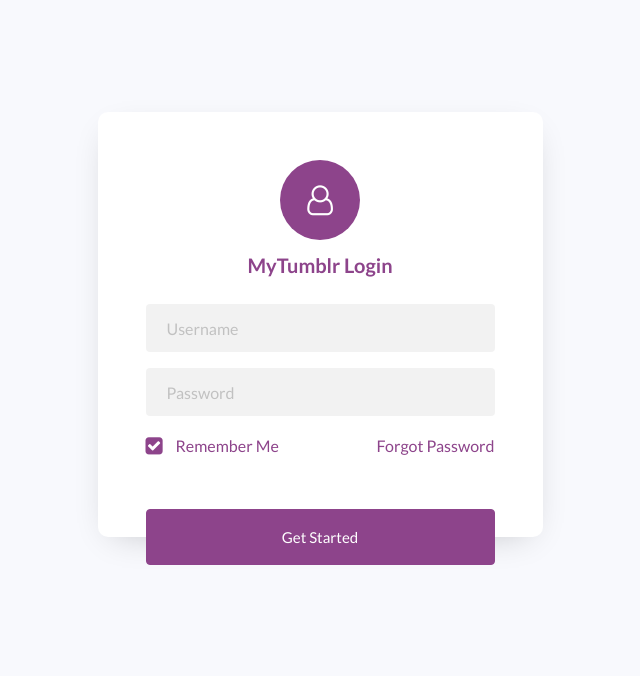
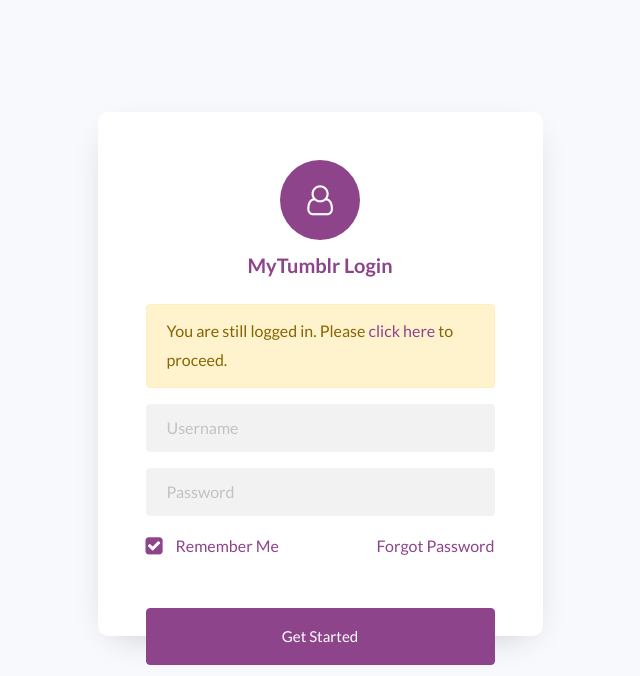
Before and after one commit to LaugoRamonJacob/act6-MyTumblr-Laugo, a PHP site: page /index.php in a window 1280 px wide. Shown: the top 676 px of the page, without its empty margins (320-960 px from the left). Run offline with PHP 8.4, Linux system fonts and the light colour scheme; the visitor is signed in with stand-in values (Sample User, id 1).

Commit message:
alert signs has been added

```diff
--- a/index.php
+++ b/index.php
@@ -61,8 +61,40 @@
 		      	</div>
 		      	<h3 class="text-center mb-4">MyTumblr Login</h3>
 
-						<form action="#" class="login-form">
+
+
+						<form method="POST" class="login-form">
+
 		      		<div class="form-group">
+		      			<?php
+
+		      			//this is the messaging
+
+		      			if (isset($_REQUEST['notexist'])===true) {
+
+		      				echo "<div class='alert alert-danger' role='alert'> Username does not exist...</div>";
+		      			} elseif (isset($_REQUEST['wrongpass'])===true){
+		      					echo "<div class='alert alert-warning' role='alert'> Incorrect Password...</div>";
+		      			}
+		      				elseif (isset($_REQUEST['success'])===true){
+		      					echo "<div class='alert alert-success' role='alert'> Redirecting...</div>";
+		      					header ("Refresh: 5; url=account.php");
+		      				}
+		      				elseif (isset($_REQUEST['logout'])===true){
+		      					echo "<div class='alert alert-info' role='alert'> Thank You...</div>";
+		      				}
+		      				elseif (isset($_REQUEST['logfirst'])===true) {
+		      					echo "<div class='alert alert-info' role='alert'> Please Login First.</div>";
+
+		      				}
+		      				elseif (isset($_SESSION['ses_username'])===true) {
+		      					echo "<div class='alert alert-warning' role='alert'> You are still logged in. Please <a href='account.php'> click here </a> to proceed.</div>";
+		      				}
+
+		      			?>
+
+
+
 		      			<input type="text" class="form-control rounded-left" placeholder="Username" required>
 		      		</div>
 	            <div class="form-group d-flex">
```
